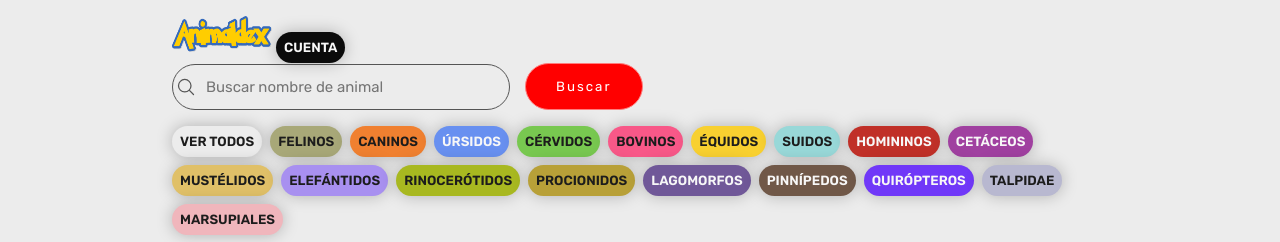
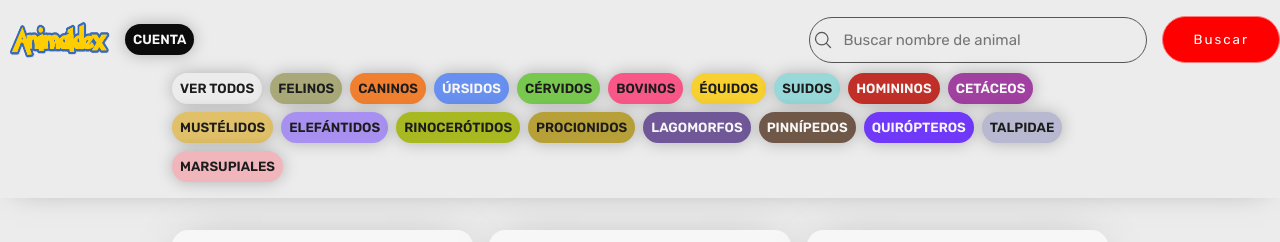
Before and after one commit to Pasley2002/AnimalDex, a plain HTML site: page index.html in a window 1280 px wide. Shown: the top 242 px of the page. Drawn offline with Linux system fonts and the light colour scheme.

Commit message:
Actualizacion final

```diff
--- a/css/main.css
+++ b/css/main.css
@@ -59,14 +59,24 @@ body {
 header {
     padding-block: 1rem;
     box-shadow: 0 0 2rem -1rem rgba(0, 0, 0, .5);
+}
+
+#header-content {
     display: flex;
+    align-items: center;
     justify-content: space-between;
+    margin-bottom: 10px;
+}
+
+.centrado-vertical {
+    display: flex;
     align-items: center;
 }
 
 /* Estilos para el logo */
 #logo {
-    width: 100px;
+    margin-left: 10px;
+    max-width: 100px;
     height: 36px;
 }
 
@@ -102,6 +112,7 @@ header {
 }
 
 /* Cambio de escala y sombra al pasar el ratón sobre los botones de navegación */
+
 .btn-header:hover {
     transform: scale(1.1);
     box-shadow: 0 0 2rem rgba(0, 0, 0, .25);
@@ -111,6 +122,7 @@ header {
 .cuenta {
     background-color: #0b0b0b;
     color: var(--clr-white);
+    margin-left: 15px;
 }
 
 /* Estilos para el formulario en el encabezado */
@@ -131,6 +143,7 @@ header form {
 }
 
 /* Estilos para el campo de entrada en el formulario */
+
 .form-group input {
     font-family: inherit;
     width: 300px;
@@ -165,7 +178,6 @@ header form {
     background-color: rgb(255, 125, 125);
     color: black;
 }
-
 
 
 /* Estilos para el cuerpo principal del documento */
@@ -300,7 +312,6 @@ main {
 }
 
 
-
 /* Estilos específicos para cada tipo de animal */
 /* ... (cada tipo tiene su propio conjunto de estilos) */
 .felino {
--- a/index.html
+++ b/index.html
@@ -8,23 +8,25 @@
     <link rel="icon" href="image/Logo_Pestaña.png">
     <link rel="stylesheet" href="css/main.css"> <!-- Enlace al archivo de estilo CSS -->
 </head>
+
 <body>
 
     <!-- Encabezado de la página -->
     <header>
-        <!-- Barra de navegación -->
-        <nav class="nav">
-            <div>
+        <div id="header-content">
+            <div class="centrado-vertical">
                 <!-- Logo de AnimalDex -->
                 <img src="image/logo.png" alt="Logo AnimalDex" id="logo">
                 <!-- Botón para crear una cuenta -->
                 <button class="btn btn-header cuenta" id="crear_cuenta">Cuenta</button>
+            </div>
+
             <!-- Formulario de búsqueda -->
             <form>
                 <div class="form-group">
                     <!-- Icono de búsqueda -->
                     <svg xmlns="http://www.w3.org/2000/svg" fill="none" viewBox="0 0 24 24" stroke-width="1.5" stroke="currentColor" class="icon-search">
-                            <path stroke-linecap="round" stroke-linejoin="round" d="M21 21l-5.197-5.197m0 0A7.5 7.5 0 105.196 5.196a7.5 7.5 0 0010.607 10.607z" />
+                        <path stroke-linecap="round" stroke-linejoin="round" d="M21 21l-5.197-5.197m0 0A7.5 7.5 0 105.196 5.196a7.5 7.5 0 0010.607 10.607z"/>
                       </svg>
                       <!-- Campo de entrada de búsqueda -->
                       <input type="search" id="searchInput" placeholder="Buscar nombre de animal">
@@ -33,6 +35,9 @@
                 <button class="btn-search">Buscar</button>
             </form>
         </div>
+
+        <!-- Barra de navegación -->
+        <nav class="nav">
             <!-- Lista de navegación -->
             <ul class="nav-list">
                 <!-- Botones para filtrar por tipo de animal -->
@@ -98,7 +103,6 @@
                 </div>
 
                 <!-- Repite la estructura para otros animales -->
-                <!-- ... -->
                 <div class="animal canino">
                     <p class="animal-id-back">#002</p>
                     <div class="animal-imagen">
@@ -184,6 +188,7 @@
                     <div class="animal-imagen">
                         <img src="image/Caballo.png" alt="Caballo">
                     </div>
+
                     <div class="animal-info">
                         <div class="nombre-contenedor">
                             <p class="animal-id">#006</p>
@@ -364,6 +369,7 @@
                     <div class="animal-imagen">
                         <img src="image/Leon_marino.png" alt="Leon_marino">
                     </div>
+
                     <div class="animal-info">
                         <div class="nombre-contenedor">
                             <p class="animal-id">#015</p>
@@ -398,7 +404,6 @@
                         </div>
                     </div>
                 </div>
-
                 <div class="animal talpidae">
                     <p class="animal-id-back">#017</p>
                     <div class="animal-imagen">
@@ -409,6 +414,7 @@
                             <p class="animal-id">#017</p>
                             <h2 class="animal-nombre">topo</h2>
                         </div>
+
                         <div class="animal-tipos">
                             <p class="talpidae tipo">TALPIDAE</p>
                         </div>
@@ -438,7 +444,6 @@
                         </div>
                     </div>
                 </div>
-
             </div>
         </div>
     </main>
```
Lines whose indentation alone changed are shown as unchanged.
